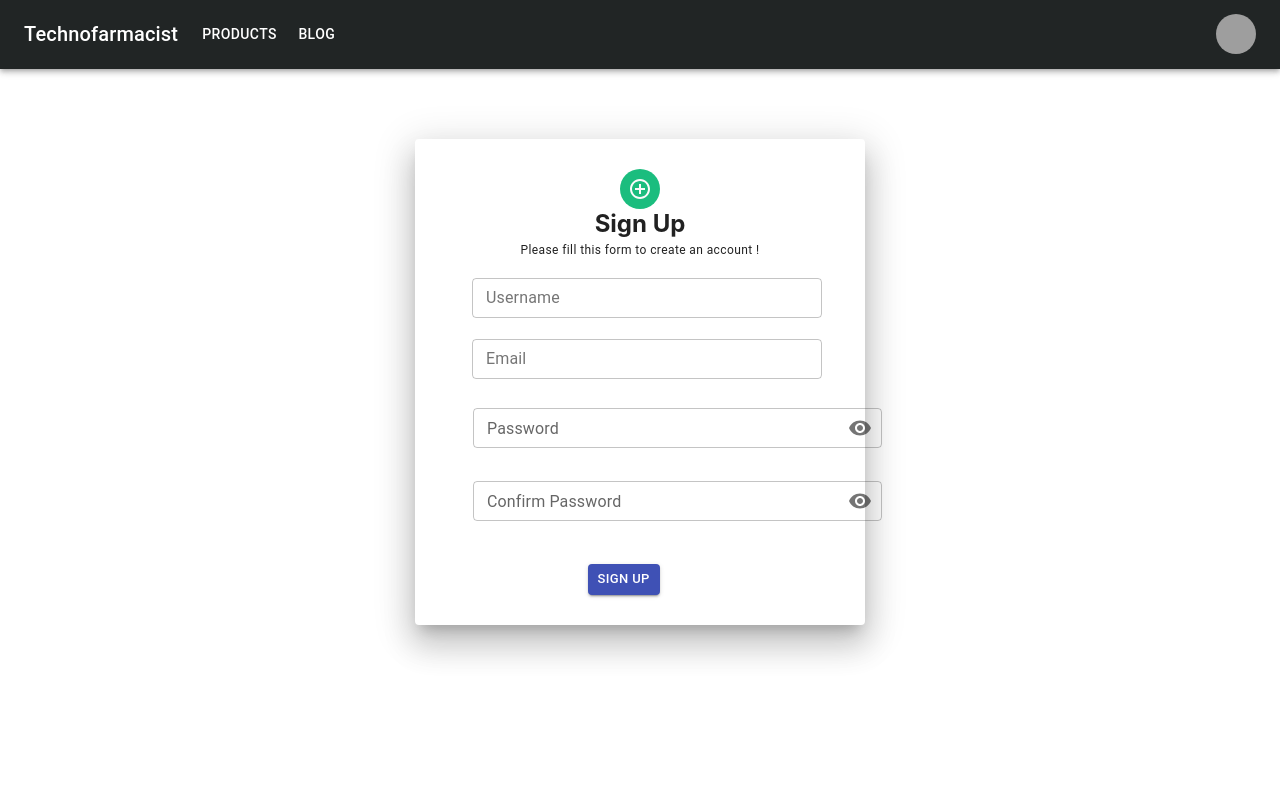
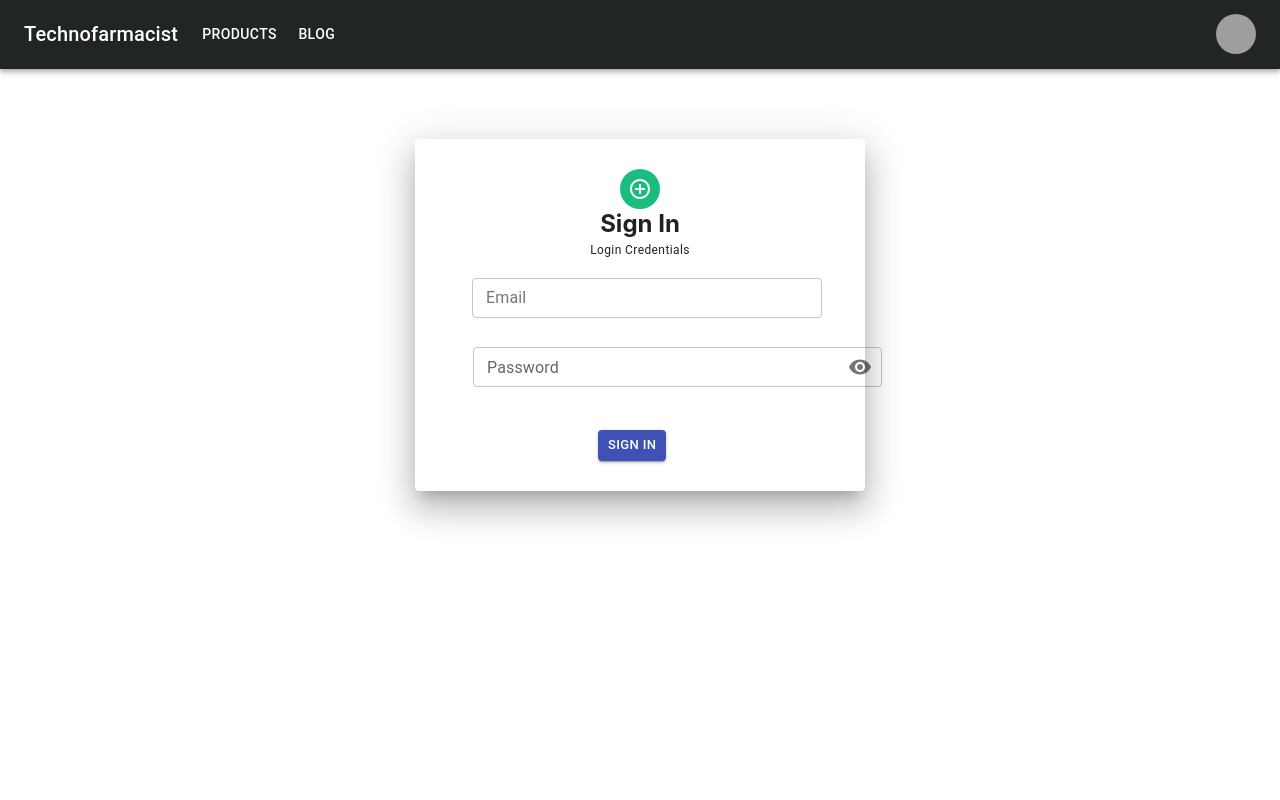
Before and after one commit to shivamnarware/Precision_Based_Agriculture, a React (Create React App) app in the folder frontend/: page / in a window 1280 px wide. Shown: the top 800 px of the page. Built offline with nearby package versions, Linux system fonts and the light colour scheme; grey boxes are pictures that could not be loaded.

Commit message:
login_added

```diff
--- a/frontend/src/App.js
+++ b/frontend/src/App.js
@@ -9,6 +9,7 @@ import Home from "./Components/Home/Home"
 import { Fragment, useEffect } from 'react';
 import { useLocation } from "react-router-dom";
 import Register from './Authentication/Register'
+import Login from './Authentication/Login';
 
 function ScrollToTop() {
   const { pathname } = useLocation();
@@ -27,7 +28,8 @@ function App() {
         <div className="App">
         <ScrollToTop />
           <Header />
-          <Register />
+          <Login />
+          {/* <Register /> */}
           {/* <Switch>
             <Route path="/" exact component={Home} />
             <Route path="/fertilizer" exact component={Fertilizers} />
--- /dev/null
+++ b/frontend/src/Authentication/Login.js
@@ -0,0 +1,84 @@
+import React from 'react'
+import { Grid, Paper, Avatar, Typography, TextField, Button } from '@material-ui/core'
+import AddCircleOutlineOutlinedIcon from '@material-ui/icons/AddCircleOutlineOutlined';
+import IconButton from '@mui/material/IconButton';
+import OutlinedInput from '@mui/material/OutlinedInput';
+import InputLabel from '@mui/material/InputLabel';
+import InputAdornment from '@mui/material/InputAdornment';
+import FormControl from '@mui/material/FormControl';
+import Visibility from '@mui/icons-material/Visibility';
+import VisibilityOff from '@mui/icons-material/VisibilityOff';
+
+
+const Login = () => {
+    const paperStyle = { padding: '30px 50px', width: 350, margin: "70px auto" }
+    const headerStyle = { margin: 0 }
+    const avatarStyle = { backgroundColor: '#1bbd7e' }
+    const marginbwbox = { marginBottom: "6%", marginLeft: "2%" }
+
+    const [values, setValues] = React.useState({
+        password: '',
+        showPassword: false,
+    });
+
+
+    const handleChange = (prop) => (event) => {
+        setValues({ ...values, [prop]: event.target.value });
+    };
+
+    const handleClickShowPassword = () => {
+        setValues({
+            ...values,
+            showPassword: !values.showPassword,
+        });
+    };
+
+    const handleMouseDownPassword = (event) => {
+        event.preventDefault();
+    };
+
+    return (
+        <Grid>
+            <Paper elevation={20} style={paperStyle}>
+                <Grid style={{ marginBottom: "5%" }} align='center'>
+                    <Avatar style={avatarStyle}>
+                        <AddCircleOutlineOutlinedIcon />
+                    </Avatar>
+                    <h2 style={headerStyle}>Sign In</h2>
+                    <Typography variant='caption' gutterBottom>Login Credentials</Typography>
+                </Grid>
+                <form>
+                    <TextField style={marginbwbox} fullWidth label='Email' placeholder="Enter your email" variant="outlined" size="small" />
+                    <div style={{ marginBottom: "5%" }}>
+                        <FormControl sx={{ m: 1, width: '40.5ch' }} variant="outlined" size="small">
+                            <InputLabel htmlFor="outlined-adornment-password">Password</InputLabel>
+                            <OutlinedInput
+                                id="outlined-adornment-password"
+                                type={values.showPassword ? 'text' : 'password'}
+                                value={values.password}
+                                onChange={handleChange('password')}
+                                endAdornment={
+                                    <InputAdornment position="end">
+                                        <IconButton
+                                            aria-label="toggle password visibility"
+                                            onClick={handleClickShowPassword}
+                                            onMouseDown={handleMouseDownPassword}
+                                            edge="end"
+                                        >
+                                            {values.showPassword ? <VisibilityOff /> : <Visibility />}
+                                        </IconButton>
+                                    </InputAdornment>
+                                }
+                                label="Password"
+                                placeholder="Enter your Password"
+                            />
+                        </FormControl>
+                    </div>
+                    <Button style={{ marginTop: "5%", marginLeft: "38%" }} type='submit' variant='contained' color='primary' size="small">Sign In</Button>
+                </form>
+            </Paper>
+        </Grid>
+    )
+}
+
+export default Login;
```
